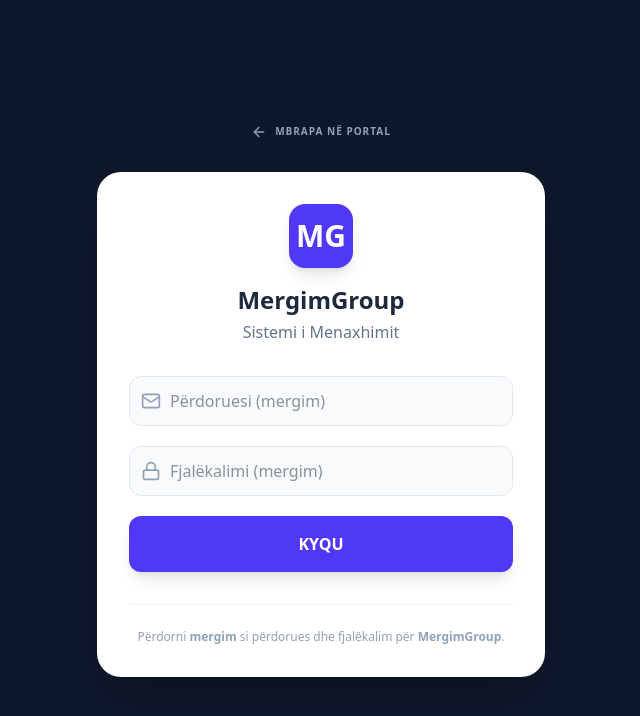
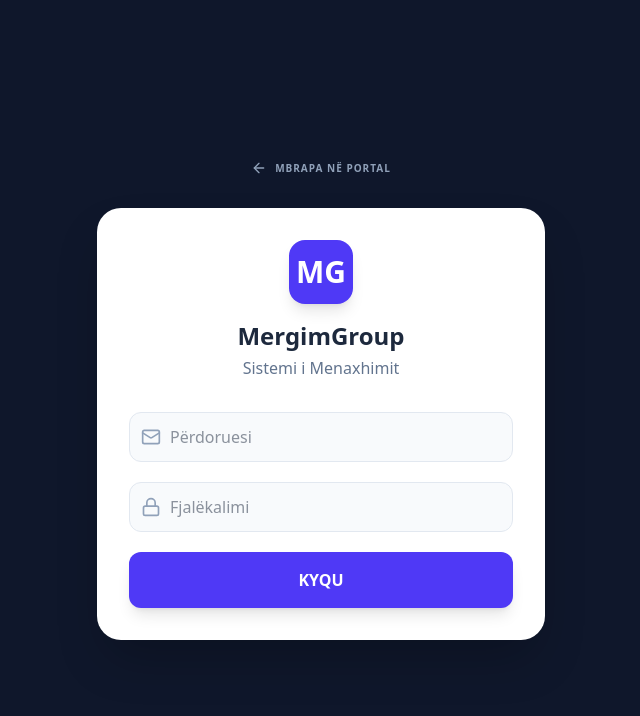
Before and after one commit to mergimdakaj/Tandembox, a React (Vite) app: page / in a window 1280 px wide. Both pictures are taken after a click on the button 466 px from the left and 475 px from the top of the page. Shown: the top 716 px of the page, without its empty margins (319-959 px from the left). Built offline with nearby package versions, Linux system fonts and the light colour scheme.

Commit message:
refactor(auth): remove hardcoded credentials from UI
Clean up the login screen by removing placeholder examples and instructional text containing default credentials to improve security and interface aesthetics.

```diff
--- a/src/components/Login.tsx
+++ b/src/components/Login.tsx
@@ -69,7 +69,7 @@ export function Login({ onBack }: LoginProps) {
               value={username}
               onChange={(e) => setUsername(e.target.value)}
               className="w-full pl-10 pr-4 py-3 bg-slate-50 border border-slate-200 rounded-xl outline-none"
-              placeholder="Përdoruesi (mergim)"
+              placeholder="Përdoruesi"
               required
             />
           </div>
@@ -80,7 +80,7 @@ export function Login({ onBack }: LoginProps) {
               value={password}
               onChange={(e) => setPassword(e.target.value)}
               className="w-full pl-10 pr-4 py-3 bg-slate-50 border border-slate-200 rounded-xl outline-none"
-              placeholder="Fjalëkalimi (mergim)"
+              placeholder="Fjalëkalimi"
               required
             />
           </div>
@@ -93,10 +93,6 @@ export function Login({ onBack }: LoginProps) {
             {loading ? 'Duke u kyqur...' : 'KYQU'}
           </button>
         </form>
-
-        <div className="mt-8 pt-6 border-t border-slate-100 text-center">
-          <p className="text-xs text-slate-400">Përdorni <b>mergim</b> si përdorues dhe fjalëkalim për <b>MergimGroup</b>.</p>
-        </div>
       </motion.div>
     </div>
   );
```
